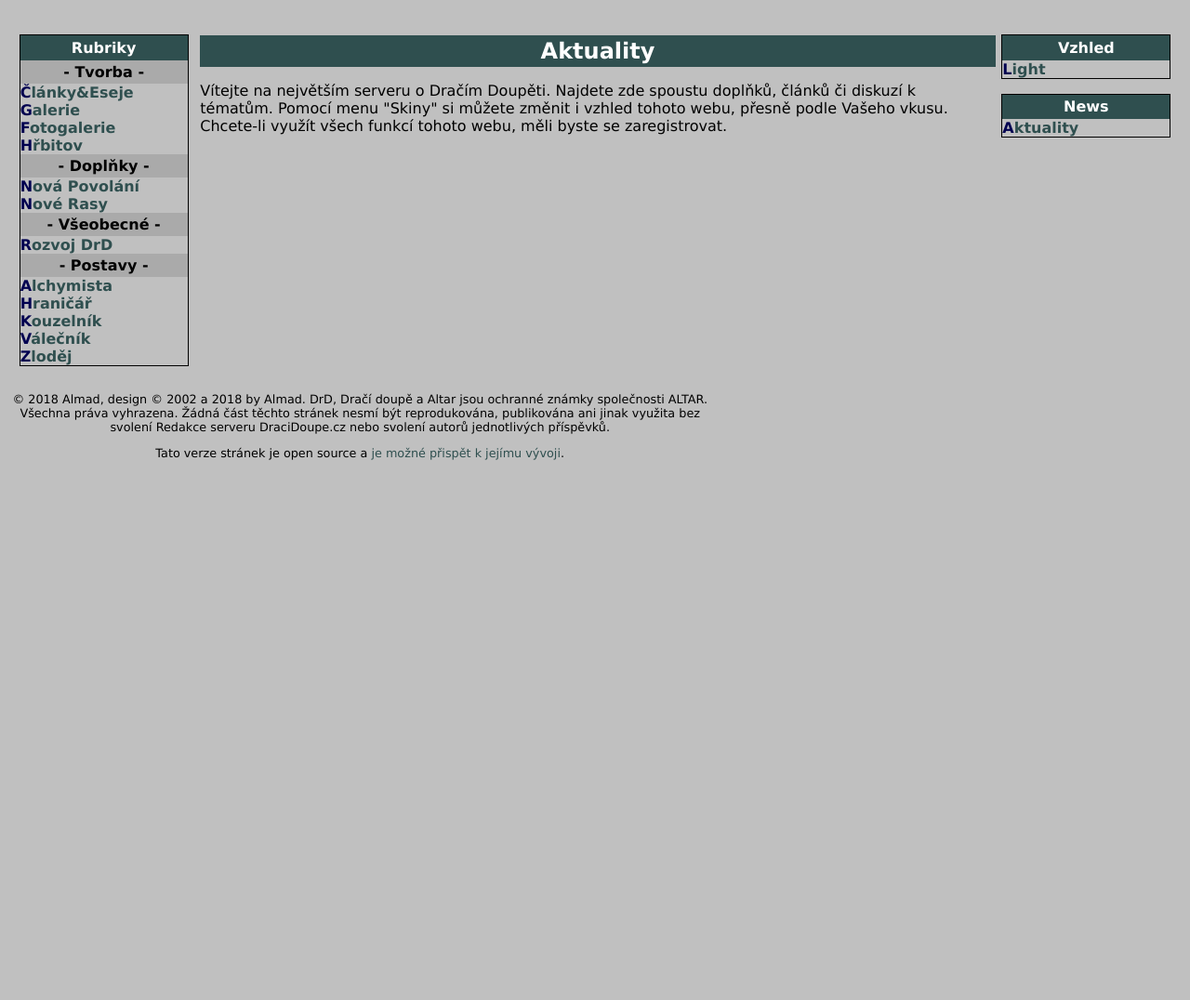
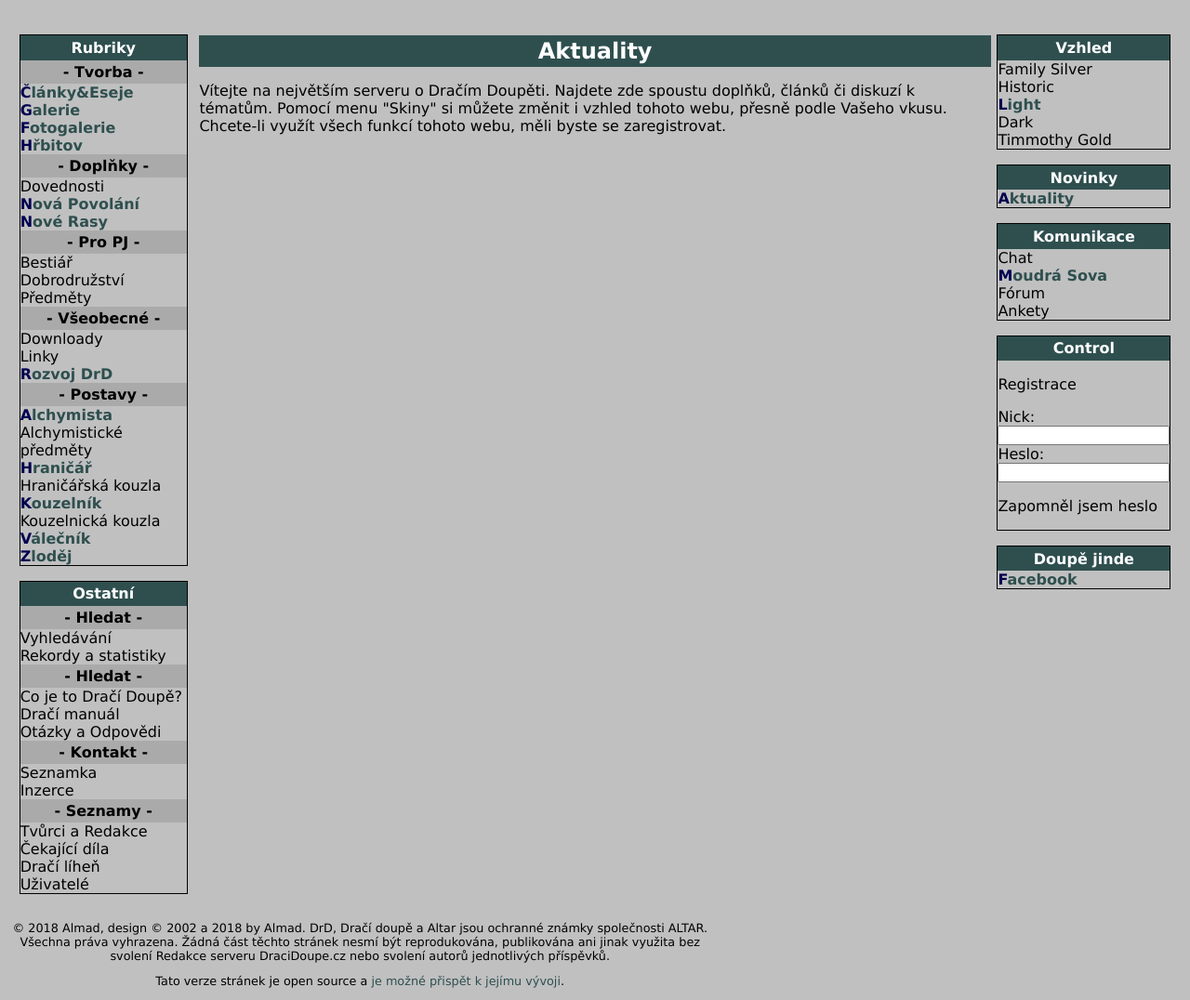
Before and after one commit to dracidoupe/graveyard, a Django app: page / in a window 1280 px wide. Shown: the part 68-1144 px from the top of the page at 93% size. Before the commit the page ends 563 px from the top, so only its background shows below. Run offline with Django 3.2, Linux system fonts and the light colour scheme; data that the repository does not hold is empty.

Commit message:
Fill in all menus
Will be more fun to track progress ;)

```diff
--- a/ddcz/templates/public.html
+++ b/ddcz/templates/public.html
@@ -34,23 +34,26 @@
                             <ul>
                                 <li><span class="list_subheading">Doplňky</span>
                                     <ul>
+                                        <li>Dovednosti</li>
                                         <li><a href="{% url 'ddcz:common-article-list' creative_page_slug='novapovolani' %}">Nová Povolání</a></li>
                                         <li><a href="{% url 'ddcz:common-article-list' creative_page_slug='noverasy' %}">Nové Rasy</a></li>
                                     </ul>
                                 </li>
                             </ul>
-                            <!--
                             <ul>
                                 <li><span class="list_subheading">Pro PJ</span>
                                     <ul>
-                                        <li><a href="">Předměty</a></li>
+                                        <li>Bestiář</li>
+                                        <li>Dobrodružství</li>
+                                        <li>Předměty</li>
                                     </ul>
                                 </li>
                             </ul>
-                            -->
                             <ul>
                                 <li><span class="list_subheading">Všeobecné</span>
                                     <ul>
+                                        <li>Downloady</li>
+                                        <li>Linky</li>
                                         <li><a href="{% url 'ddcz:common-article-list' creative_page_slug='expanze' %}">Rozvoj DrD</a></li>
                                     </ul>
                                 </li>
@@ -60,14 +63,55 @@
                                 <li><span class="list_subheading">Postavy</span>
                                     <ul>
                                         <li><a href="{% url 'ddcz:common-article-list' creative_page_slug='alchymistazvl' %}">Alchymista</a></li>
+                                        <li>Alchymistické předměty</li>
                                         <li><a href="{% url 'ddcz:common-article-list' creative_page_slug='hranicar' %}">Hraničář</a></li>
+                                        <li>Hraničářská kouzla</li>
                                         <li><a href="{% url 'ddcz:common-article-list' creative_page_slug='kouzelnikzvl' %}">Kouzelník</a></li>
+                                        <li>Kouzelnická kouzla</li>
                                         <li><a href="{% url 'ddcz:common-article-list' creative_page_slug='valecnik' %}">Válečník</a></li>
                                         <li><a href="{% url 'ddcz:common-article-list' creative_page_slug='zlodej' %}">Zloděj</a></li>
                                     </ul>
                                 </li>
                             </ul>
-
+                        </li>
+                    </ul>
+                    <ul class="nav_border">
+                        <li><span class="list_heading">Ostatní</span>
+                            <ul>
+                                <li><span class="list_subheading">Hledat</span>
+                                    <ul>
+                                        <li>Vyhledávání</li>
+                                        <li>Rekordy a statistiky</li>
+                                    </ul>
+                                </li>
+                            </ul>
+                            <ul>
+                                <li><span class="list_subheading">Hledat</span>
+                                    <ul>
+                                        <li>Co je to Dračí Doupě?</li>
+                                        <li>Dračí manuál</li>
+                                        <li>Otázky a Odpovědi</li>
+                                    </ul>
+                                </li>
+                            </ul>
+                            <ul>
+                                <li><span class="list_subheading">Kontakt</span>
+                                    <ul>
+                                        <li>Seznamka</li>
+                                        <li>Inzerce</li>
+                                    </ul>
+                                </li>
+                            </ul>
+                            <ul>
+                                <li><span class="list_subheading">Seznamy</span>
+                                    <ul>
+                                        <li>Tvůrci a Redakce</li>
+                                        <li>Čekající díla</li>
+                                        <li>Dračí líheň</li>
+                                        <li>Uživatelé</li>
+                                    </ul>
+                                </li>
+                            </ul>
                         </li>
                     </ul>
                 </nav>
@@ -76,14 +120,47 @@
                     <ul class="nav_border">
                         <li><span class="list_heading">Vzhled</span>
                             <ul>
+                                <li>Family Silver</li>
+                                <li>Historic</li>
                                 <li><a href="#">Light</a></li>
+                                <li>Dark</li>
+                                <li>Timmothy Gold</li>
                             </ul>
                         </li>
                     </ul>
                     <ul class="nav_border">
-                        <li><span class="list_heading">News</span>
+                        <li><span class="list_heading">Novinky</span>
                             <ul>
                                 <li><a href="{% url 'ddcz:news' %}">Aktuality</a></li>
+                            </ul>
+                        </li>
+                    </ul>
+                    <ul class="nav_border">
+                        <li><span class="list_heading">Komunikace</span>
+                            <ul>
+                                <li>Chat</li>
+                                <li><a href="http://www.dracidoupe.cz/moudrasova/">Moudrá Sova</a></li>
+                                <li>Fórum</li>
+                                <li>Ankety</li>
+                            </ul>
+                        </li>
+                    </ul>
+                    <ul class="nav_border">
+                        <li><span class="list_heading">Control</span>
+                            <p>Registrace</p>
+                            <form action="post">
+                                <label for="nick">Nick</label>:
+                                    <input type="text" id="nick">
+                                <label for="password">Heslo</label>:
+                                    <input type="password" id="password">
+                            </form>
+                            <p>Zapomněl jsem heslo</p>
+                        </li>
+                    </ul>
+                    <ul class="nav_border">
+                        <li><span class="list_heading">Doupě jinde</span>
+                            <ul>
+                                <li><a href="https://www.facebook.com/DraciDoupecz-47586881642/">Facebook</a></li>
                             </ul>
                         </li>
                     </ul>
```
